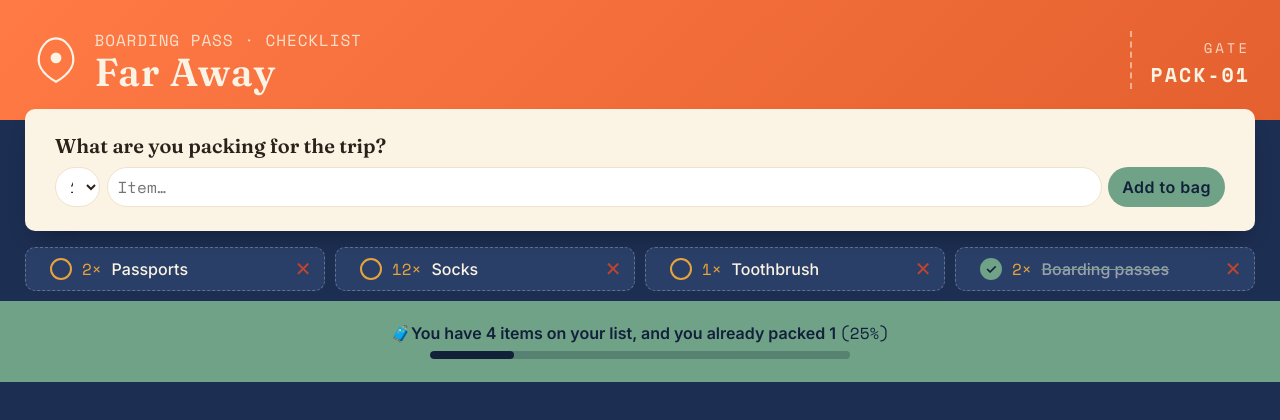
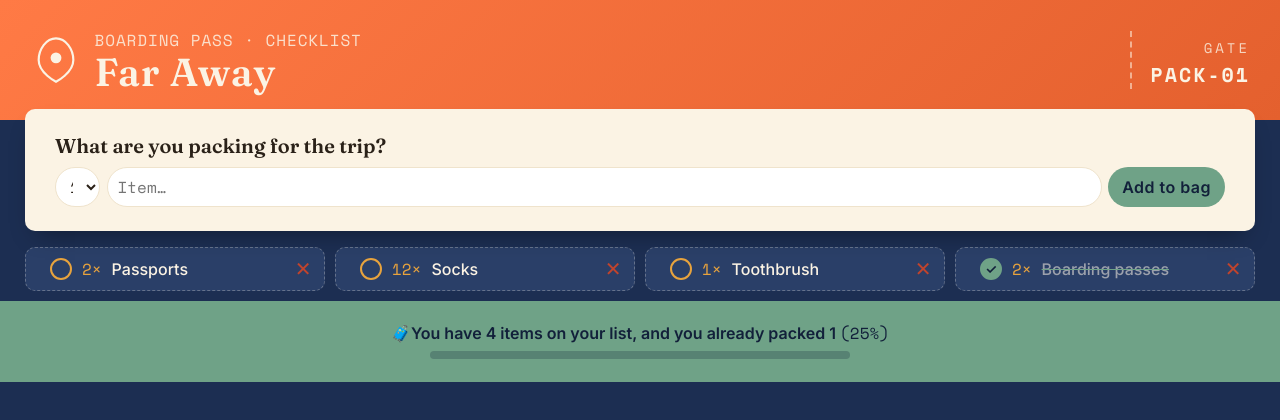
Before and after one commit to mrddove/bording-pass-checklist, a React (Vite) app: page / in a window 1280 px wide. Shown: the top 420 px of the page. Built offline with nearby package versions, Linux system fonts and the light colour scheme.

Commit message:
set footer__fill width to 0%

```diff
--- a/src/Components/Footer/style.module.scss
+++ b/src/Components/Footer/style.module.scss
@@ -23,7 +23,7 @@
     overflow: hidden;
   }
   &__fill {
-    width: 20%;
+    width: 0%;
     height: 100%;
     background: var(--navy-deep);
     border-radius: 5rem;
```
